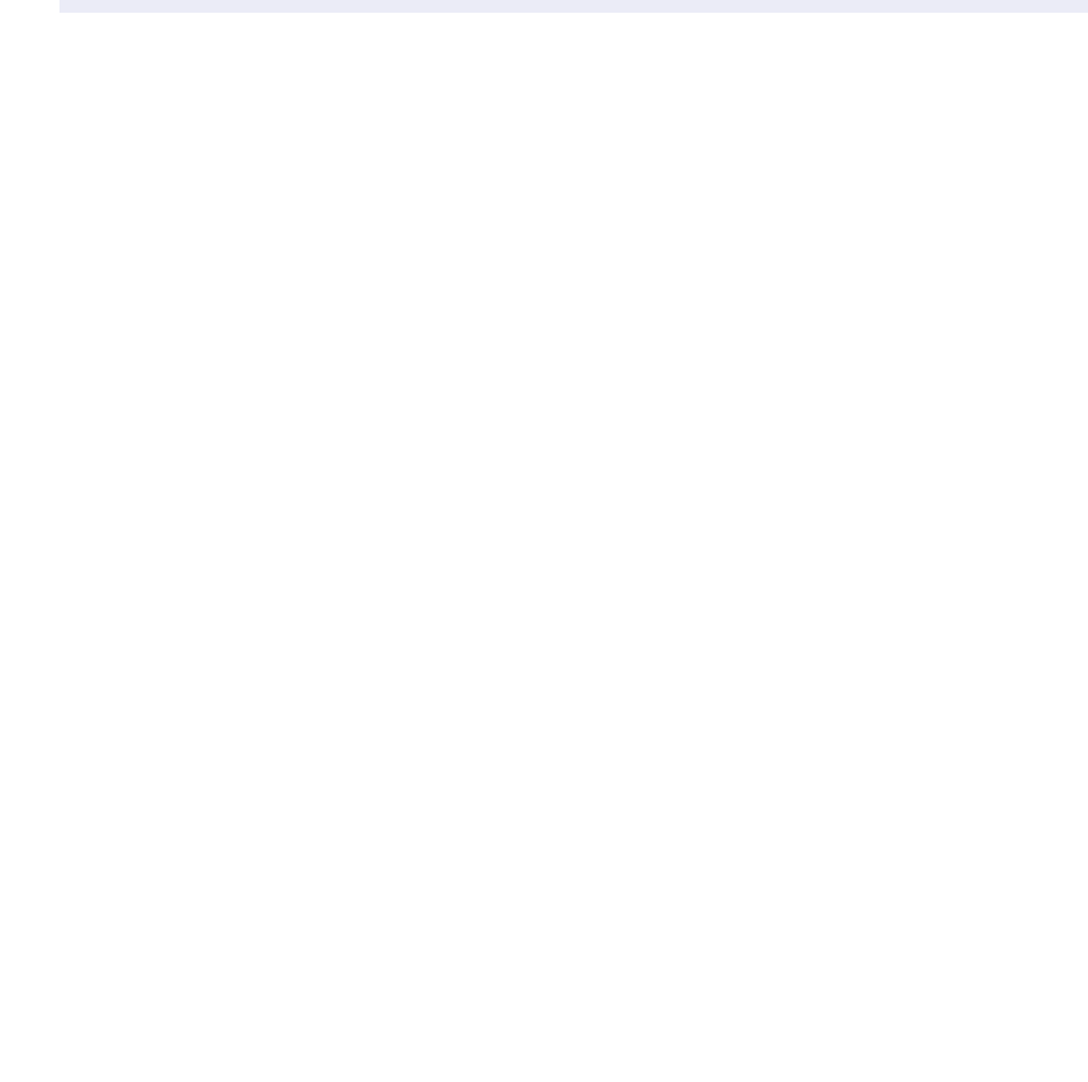
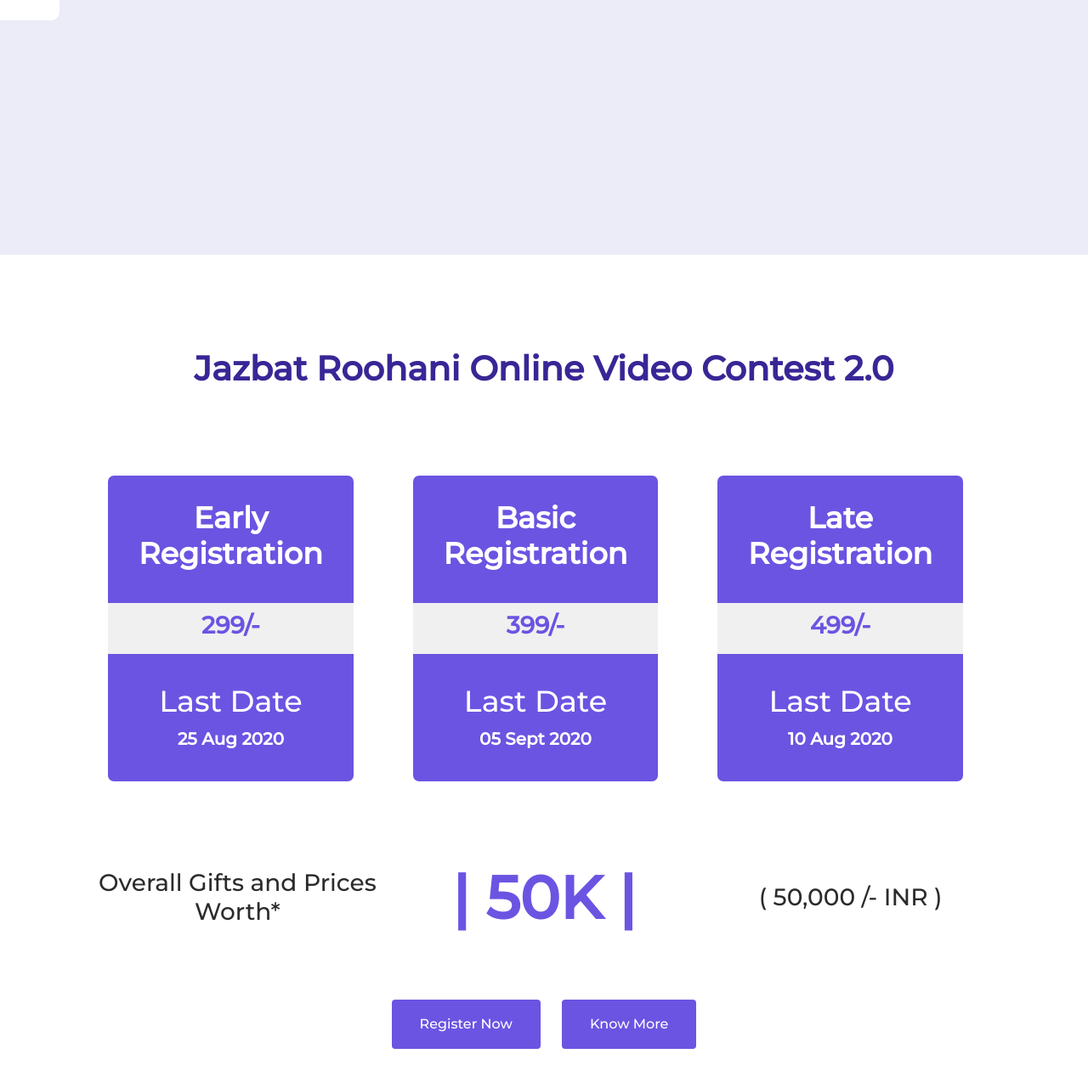
Before and after one commit to guptayash570/essentials.github.io, a plain HTML site: page index.html in a window 1280 px wide. Shown: the part 576-1850 px from the top of the page at 85% size. Before the commit the page ends 800 px from the top, so only its background shows below. Drawn offline with Linux system fonts and the light colour scheme.

Commit message:
Update home page

```diff
--- a/css/style.css
+++ b/css/style.css
@@ -45,6 +45,7 @@ img {
 }
 .cbox {
   background-color: #ebecf7;
+  height: 100vh;
 }
 
 .cbox h2 {
@@ -63,3 +64,97 @@ img {
 .btn-custom {
   margin-top: 40px;
 }
+/* Contest Alert  */
+.jazbat-cont {
+  display: flex;
+  padding: 80px 0;
+  align-items: center;
+  flex-direction: column;
+  text-align: center;
+}
+.jazbat-cont h1 {
+  font-weight: 800;
+  font-size: 40px;
+  padding: 30px;
+  color: #392696;
+}
+.single-pricing {
+  margin: 0 20px;
+  /* position: relative; */
+  text-align: center;
+  padding: 20px 0;
+}
+.single-pricing div {
+  display: flex;
+  justify-content: center;
+  align-items: center;
+}
+.head-text {
+  height: 150px;
+  border-radius: 7px 7px 0 0;
+  line-height: 150px;
+
+  border-bottom: none;
+  padding: 20px;
+  background-color: #6b54e2;
+}
+.head-text h1 {
+  font-size: 35px;
+  color: white;
+}
+.price-area {
+  height: 60px;
+  background-color: #f0f0f0;
+}
+.price-area h3 {
+  color: #6b54e2;
+  font-weight: 700;
+}
+.feature-area {
+  height: 150px;
+  flex-direction: column;
+  background-color: #6b54e2;
+  border-radius: 0 0 7px 7px;
+}
+.feature-area h3 {
+  color: white;
+  font-size: 35px;
+  font-weight: 200;
+}
+.feature-area span {
+  font-size: 20px;
+  color: white;
+  font-weight: 600;
+}
+.worth-area {
+  display: flex;
+  justify-content: space-around;
+  align-items: center;
+}
+.worth-area h1 {
+  font-size: 70px;
+  color: #6b54e2;
+}
+.worth-area h3 {
+  width: 30%;
+}
+
+.btns {
+  display: flex;
+  justify-content: space-around;
+  align-items: center;
+  width: 30%;
+}
+
+@media (max-width: 768px) {
+  .worth-area {
+    flex-direction: column;
+  }
+  .worth-area h3 {
+    width: auto;
+  }
+  .btns {
+    flex-direction: column;
+    width: auto;
+  }
+}
--- a/index.html
+++ b/index.html
@@ -50,7 +50,9 @@
       <a href="https://twitter.com/EssentialsIndia" target="_blank">
         <img src="img/twitter.svg" alt=""
       /></a>
-      <a href="" target="_blank"> <img src="img/whatsapp.svg" alt="" /></a>
+      <a href="https://wa.me/message/YV7GI3DBJMFQI1" target="_blank">
+        <img src="img/whatsapp.svg" alt=""
+      /></a>
       <a
         href="https://www.youtube.com/channel/UC4cWkoYHIsQsq38-RmKkQIA"
         target="_blank"
@@ -149,7 +151,80 @@
         </div>
       </div>
     </div>
-
+    <div class="jazbat-cont">
+      <h1>Jazbat Roohani Online Video Contest 2.0</h1>
+      <div class="container">
+        <div class="row">
+          <div class="col-lg-4 col-md-6 col-sm-12">
+            <div class="single-pricing">
+              <div class="head-text">
+                <h1>Early Registration</h1>
+              </div>
+              <div class="price-area">
+                <h3>299/-</h3>
+              </div>
+              <div class="feature-area">
+                <h3>Last Date</h3>
+                <span>25 Aug 2020</span>
+              </div>
+            </div>
+          </div>
+          <div class="col-lg-4 col-md-6 col-sm-12">
+            <div class="single-pricing">
+              <div class="head-text">
+                <h1>Basic Registration</h1>
+              </div>
+              <div class="price-area">
+                <h3>399/-</h3>
+              </div>
+              <div class="feature-area">
+                <h3>Last Date</h3>
+                <span>05 Sept 2020</span>
+              </div>
+            </div>
+          </div>
+          <div class="col-lg-4 col-md-6 col-sm-12">
+            <div class="single-pricing">
+              <div class="head-text">
+                <h1>Late Registration</h1>
+              </div>
+              <div class="price-area">
+                <h3>499/-</h3>
+              </div>
+              <div class="feature-area">
+                <h3>Last Date</h3>
+                <span>10 Aug 2020</span>
+              </div>
+            </div>
+          </div>
+        </div>
+      </div>
+      <div class="worth-area container">
+        <h3>Overall Gifts and Prices Worth*</h3>
+        <h1>| 50K |</h1>
+        <h3>( 50,000 /- INR )</h3>
+      </div>
+      <div class="btns">
+        <a href="">
+          <button
+            type="button"
+            class="btn btn-custom"
+            style="background-color: #6b54e2; padding: 16px 32px; color: white;"
+          >
+            Register Now
+          </button></a
+        >
+        <a href="pages/jazbatroohani.html">
+          <button
+            type="button"
+            class="btn btn-custom"
+            style="background-color: #6b54e2; padding: 16px 32px; color: white;"
+          >
+            Know More
+          </button>
+        </a>
+      </div>
+    </div>
     <!-- bootstrap script  -->
 
     <script src="js/jquery.js"></script>
```
